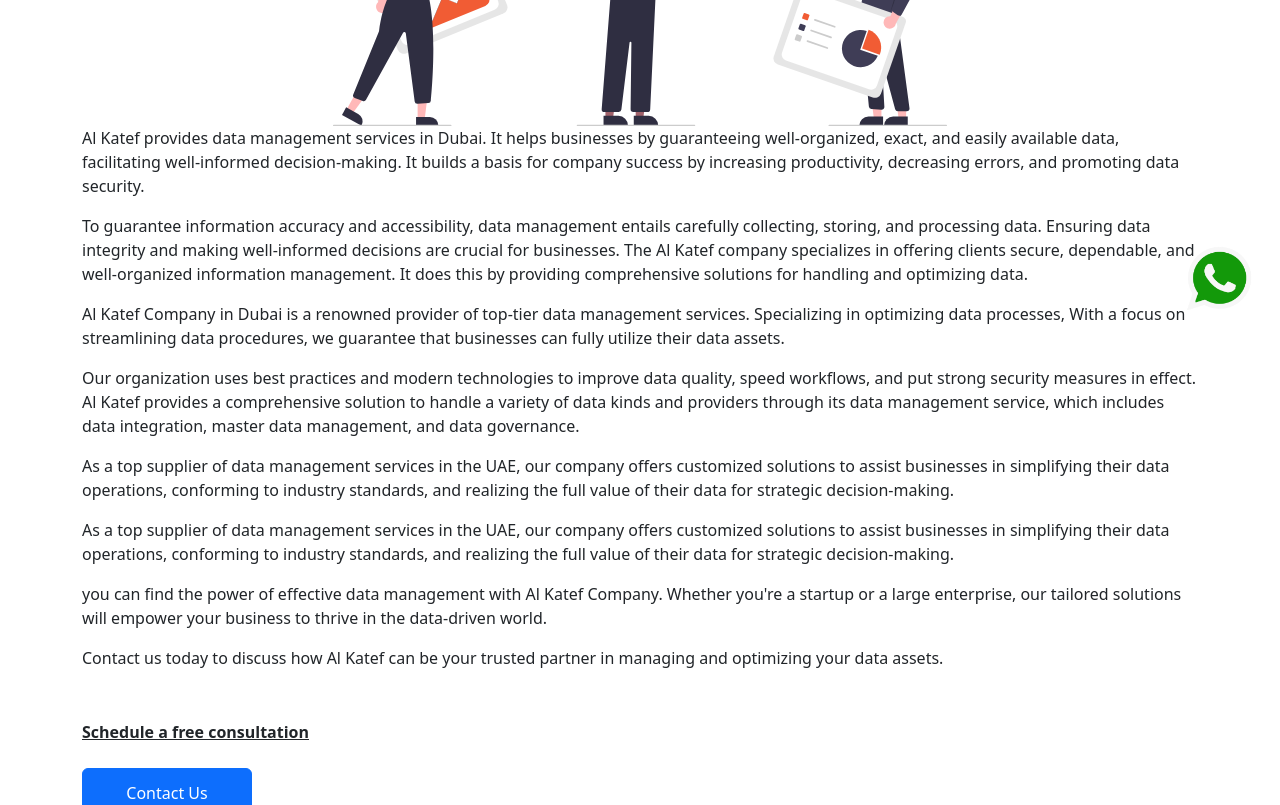
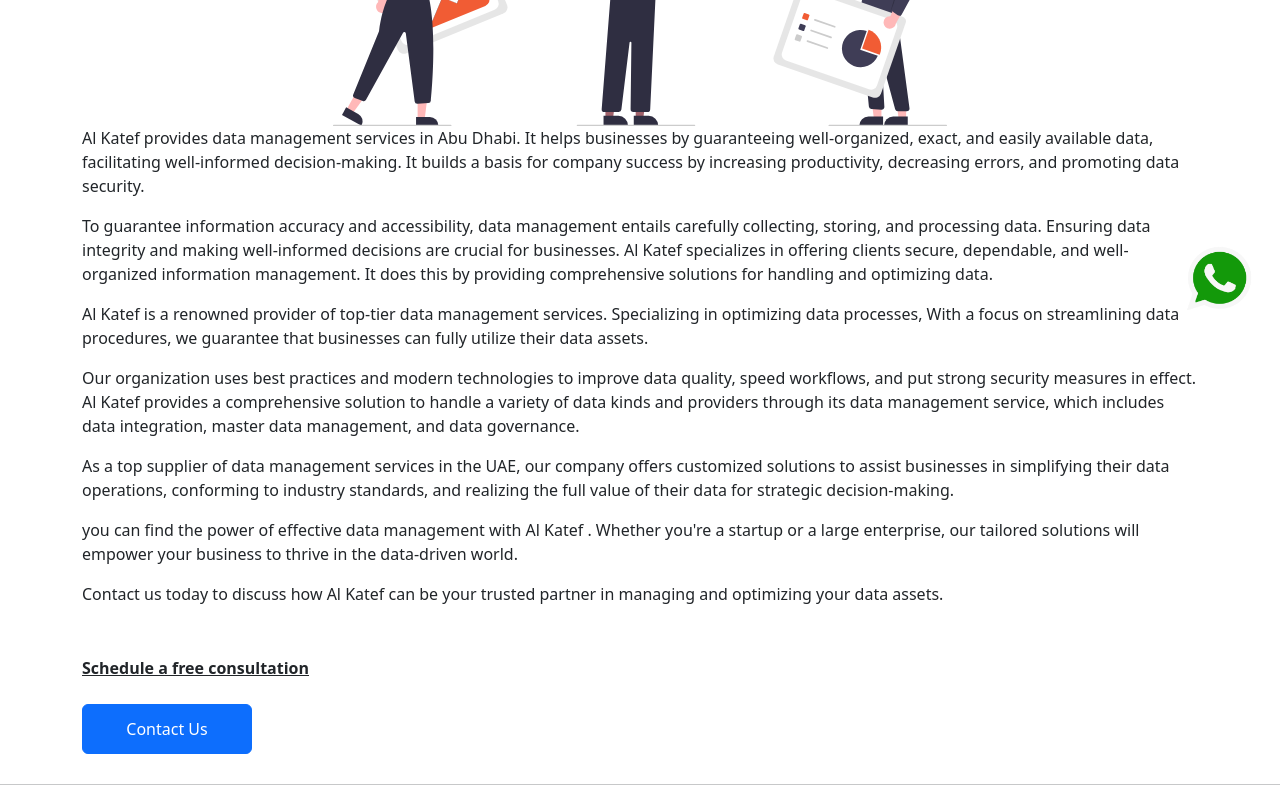
Before and after one commit to alkatefindia/it-solutions-4u, a React (Create React App) app: page /data-management in a window 1280 px wide. Shown: the part 460-1265 px from the top of the page. Built offline with nearby package versions, Linux system fonts and the light colour scheme.

Commit message:
design issues

```diff
--- a/src/pages/DataManagement.js
+++ b/src/pages/DataManagement.js
@@ -34,7 +34,7 @@
         </div>
 
         <p>
-        Al Katef provides data management services in Dubai. It helps businesses by
+        Al Katef provides data management services in Abu Dhabi. It helps businesses by
         guaranteeing well-organized, exact, and easily available data, facilitating
         well-informed decision-making. It builds a basis for company success by
         increasing productivity, decreasing errors, and promoting data security.
@@ -43,14 +43,14 @@
         <p>
         To guarantee information accuracy and accessibility, data management entails
         carefully collecting, storing, and processing data. Ensuring data integrity and
-        making well-informed decisions are crucial for businesses. The Al Katef
-        company specializes in offering clients secure, dependable, and
+        making well-informed decisions are crucial for businesses. Al Katef
+         specializes in offering clients secure, dependable, and
         well-organized information management. It does this by providing
         comprehensive solutions for handling and optimizing data.
         </p>
 
         <p>
-        Al Katef Company in Dubai is a renowned provider of top-tier data
+        Al Katef  is a renowned provider of top-tier data
         management services. Specializing in optimizing data processes, With a focus
         on streamlining data procedures, we guarantee that businesses can fully
         utilize their data assets.
@@ -73,14 +73,7 @@
         </p>
 
         <p>
-        As a top supplier of data management services in the UAE, our company
-        offers customized solutions to assist businesses in simplifying their data
-        operations, conforming to industry standards, and realizing the full value of
-        their data for strategic decision-making.
-        </p>
-
-        <p>
-        you can find the power of effective data management with Al Katef Company.
+        you can find the power of effective data management with Al Katef .
         Whether you're a startup or a large enterprise, our tailored solutions will
         empower your business to thrive in the data-driven world.
 
--- a/src/pages/NetworkSolutions.js
+++ b/src/pages/NetworkSolutions.js
@@ -41,7 +41,7 @@
         <p>
           Al Katef IT Solutions welcomes you as your trusted partner in the
           revolution of network connectivity across the UAE. Strategically
-          headquartered in Abu Dhabi's Musaffah district, our services are
+          headquartered in Musaffah,Abu Dhabi ,  our services are
           proudly extended to businesses throughout the Emirates. At Al Katef,
           the pivotal role of robust network infrastructure in today's digital
           landscape is understood. With our comprehensive suite of services,
--- a/src/pages/RentalService.js
+++ b/src/pages/RentalService.js
@@ -12,15 +12,15 @@
 
         <h1 className='mt-5'><span className='title-blue'>Efficiency and Cost-Effectiveness Unlocked:</span> <span className="title-orange"> Printer Rental Services in UAE</span></h1>
         <div className='d-flex  justify-content-center align-items-center'><img src={rental} width={'40%'} alt="" /></div>
-        <p>In today's bustling business environment, the focus on efficiency and cost-effectiveness drives companies in UAE to seek out printer rental services. With these services, access to the latest printing technology is facilitated without the burden of hefty upfront costs. Tailored options, including Toshiba Services Dubai and Konica Minolta printers in UAE, provide businesses with versatile solutions to meet their specific needs.</p>
+        <p>In today's bustling business environment, the focus on efficiency and cost-effectiveness drives companies in UAE to seek out printer rental services. With these services, access to the latest printing technology is facilitated without the burden of hefty upfront costs. provide businesses with versatile solutions to meet their specific needs.</p>
         <h2 className='fs-3'><span className='title-blue'>Key Advantages Offered by Printer Rental Services in UAE:</span></h2>
-        <p> <b> Cutting-Edge Technology Access:</b> By opting for printer rental services, businesses sidestep the significant initial expenses linked with ownership and gain access to the latest printing technology, including Toshiba Services UAE.</p>
+        <p> <b> Cutting-Edge Technology Access:</b> By opting for printer rental services, businesses sidestep the significant initial expenses linked with ownership and gain access to the latest printing technology.</p>
         <p> <b> Tailored Options:</b> Whether in need of high-quality color printers or multifunction devices like Konica Minolta printers in UAE, rental services provide a diverse range of options to match unique requirements.</p>
         <p> <b> Flexible Agreements:</b> Rental agreements allow for easy upgrades or downgrades, ensuring businesses always have the most suitable printing solutions available at hand.</p>
         <p> <b>Cost-Efficient Maintenance:</b> Maintenance and service, including cheap printer rental services in UAE, are typically covered in the rental package, relieving companies from in-house IT support expenses.</p>
 
         <h2 className='fs-3'><span className='title-blue'>Maximized Efficiency, Minimized Costs</span></h2>
-        <p>By selecting printer rental services, companies redirect resources to core activities, reducing downtime and enhancing overall efficiency. Transitioning from ownership to rental fosters a cost-effective approach without compromising access to superior printing technology such as Toshiba Services Dubai.</p>
+        <p>By selecting printer rental services, companies redirect resources to core activities, reducing downtime and enhancing overall efficiency. Transitioning from ownership to rental fosters a cost-effective approach without compromising access to superior printing technology.</p>
         </div>
 
 
--- a/src/pages/Telecom.js
+++ b/src/pages/Telecom.js
@@ -41,7 +41,7 @@
         <p>
           Al Katef IT Solutions welcomes you as your trusted partner in
           revolutionizing business connectivity across the UAE. Strategically
-          headquartered in Abu Dhabi's Musaffah district, clients throughout the
+          headquartered in Musaffah,Abu Dhabi clients throughout the
           Emirates are served with tailored IT solutions, meticulously designed
           to meet the diverse needs of modern enterprises.
         </p>
@@ -107,8 +107,7 @@
         </h2>
         <p>
           Exceptional customer support is provided to clients across the UAE,
-          with the office strategically positioned in Abu Dhabi's Musaffah
-          district. A dedicated support team is available 24/7 to address any
+          with the office strategically positioned in Abu Dhabi. A dedicated support team is available 24/7 to address any
           technical issues or concerns, ensuring uninterrupted operations for
           your business.
         </p>
--- a/src/styles/ItServiceBox.css
+++ b/src/styles/ItServiceBox.css
@@ -7,6 +7,7 @@
     border: 1px  solid black;
     border-radius: 10px;
     color: rgb(0, 0, 0);
+    background-color: white;
     text-align: center;
     display: flex;
         flex-direction: column;
@@ -18,6 +19,11 @@
     width: 150px;
     display: none;
 }
+.services-points h4{
+    background-color: rgb(255, 255, 255);
+    padding: 10px;
+    border-radius: 5px;
+}
 
 .services-points:hover h4{
     display: none;
@@ -25,31 +31,31 @@
 .services-points:hover button{
     display: block;
 }
- .i1:hover{
+ .i1{
     background-image: url('../images/Cloud-computing.webp');
     background-size: cover;
 }
- .i2:hover{
+ .i2{
     background-image: url('../images/cyber-security.webp');
     background-size: cover;
 }
- .i3:hover{
+ .i3{
     background-image: url('../images/network-infra.webp');
     background-size: cover;
 }
- .i4:hover{
+ .i4{
     background-image: url('../images/software-dev.webp');
     background-size: cover;
 }
- .i5:hover{
+ .i5{
     background-image: url('../images/data-management.webp');
     background-size: cover;
 }
- .i6:hover{
+ .i6{
     background-image: url('../images/business-intelligence.webp');
     background-size: cover;
 }
- .i7:hover{
+ .i7{
     background-image: url('../images/it-consulting.webp');
     background-size: cover;
 }
```
